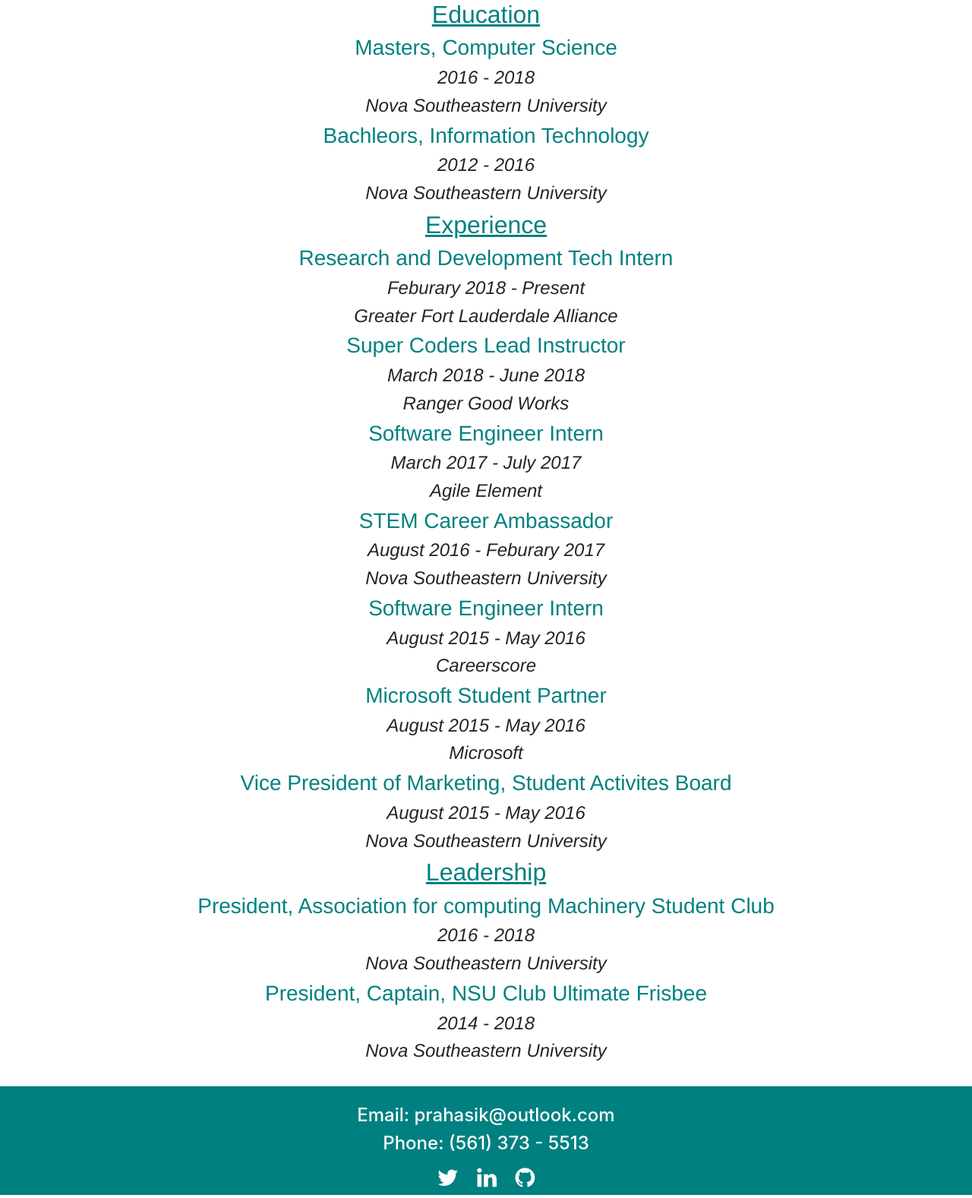
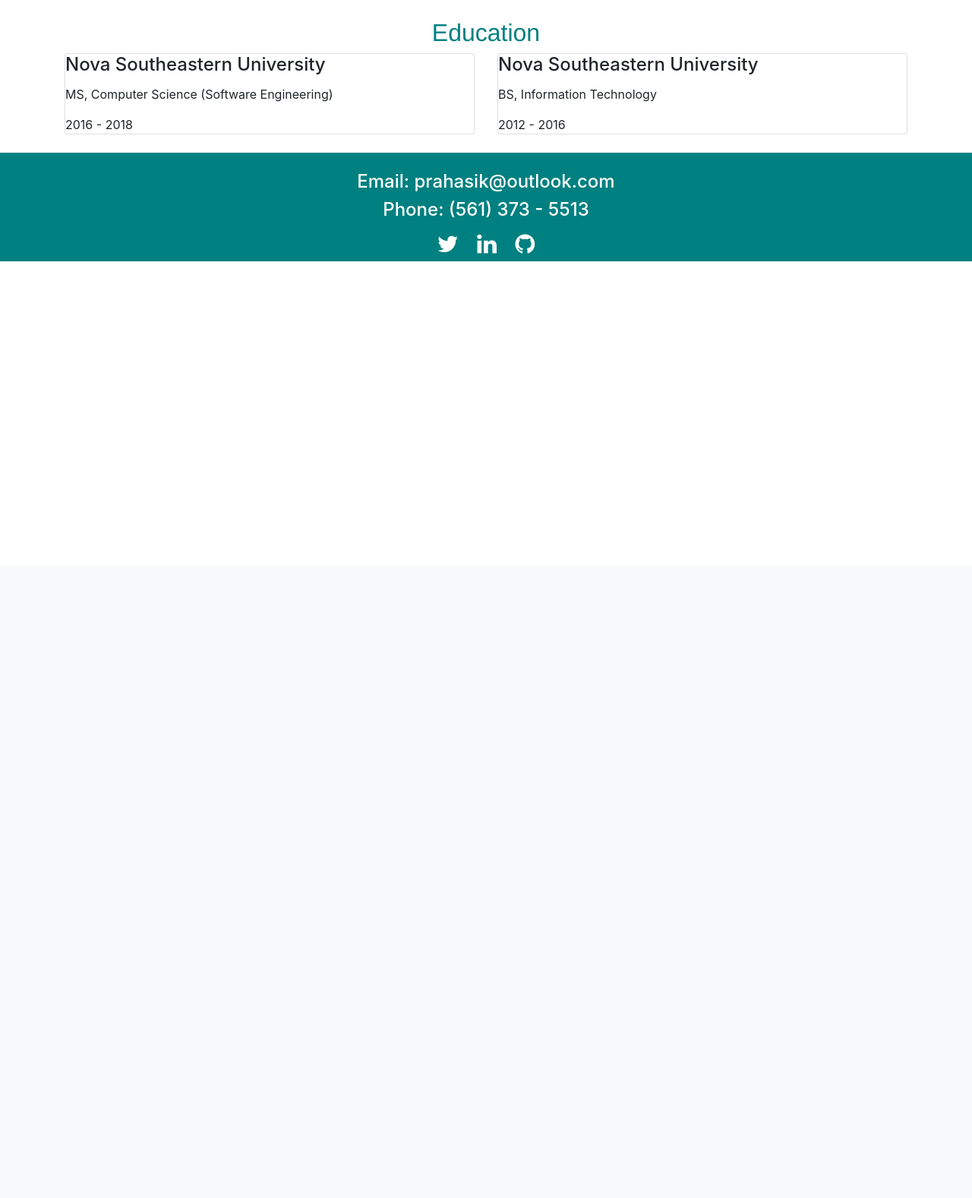
Before and after one commit to pk285/Personal-Portfolio, a PHP site: page /experience.html in a window 1280 px wide. Shown: the part 56-1633 px from the top of the page at 76% size. After the commit the page ends 400 px from the top, so only its background shows below. Run offline with PHP 8.4, Linux system fonts and the light colour scheme.

Commit message:
changed experience page

```diff
--- a/css/style.css
+++ b/css/style.css
@@ -35,7 +35,6 @@
 .text3 {
     font-family: "Helvetica Neue", Helvetica, Arial, sans-serif;
     color: #008080;
-    text-decoration: underline;
 }
 /* Portfolio */
 .text4 {
--- a/experience.html
+++ b/experience.html
@@ -58,7 +58,7 @@
           $('[data-toggle="popover"]').popover();
       });
       </script> -->
-      <div class = "container"><center>
+      <!--<div class = "container"><center>
 
         <h2 class="text3">Education</h2>
         <h3 class="text1">Masters, Computer Science</h3>
@@ -106,7 +106,36 @@
         <h3 class="text1">President, Captain, NSU Club Ultimate Frisbee</h3>
         <h4 class="text2">2014 - 2018</h4>
         <h4 class="text2">Nova Southeastern University</h4>
-      <center></div>
+      <center></div>-->
+
+      <br>
+
+      <!--<div class="card" style="width: 18rem;">
+        <div class="card-body">
+            <h5 class="card-title">Nova Southeastern University</h5>
+            <p class="card-text">MS, Computer Science (Software Engineering)</p>
+            <p class="card-text">August 2016 - May 2018</p>
+        </div>
+      </div>-->
+        <div class = "container">
+            <center><h2 class="text3">Education</h2></center>
+            <div class="card-deck">
+                <div class="card">
+                    <div class="card-block">
+                        <h4 class="card-title">Nova Southeastern University</h4>
+                        <p class="card-text">MS, Computer Science (Software Engineering)</p>
+                        <p class="card-text">2016 - 2018</p>
+                    </div>
+                </div>
+                <div class="card">
+                    <div class="card-block">
+                        <h4 class="card-title">Nova Southeastern University</h4>
+                        <p class="card-text">BS, Information Technology</p>
+                        <p class="card-text">2012 - 2016</p>
+                    </div>
+                </div>
+            </div>
+        </div>
 
     <br>
 
```
